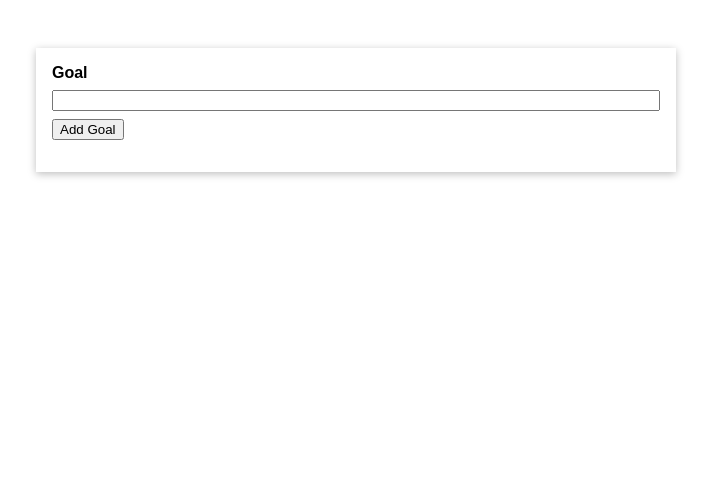
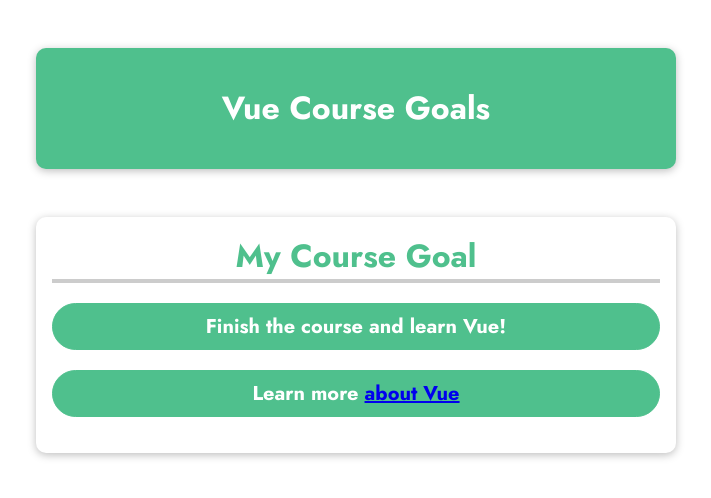
Before and after one commit to hebobibun/learning-vue, a plain HTML site: page index.html in a window 1280 px wide. Shown: the whole page, without its empty margins (284-995 px from the left). Drawn offline with nearby package versions, Linux system fonts and the light colour scheme.

Commit message:
DOM data binding

```diff
--- a/app.js
+++ b/app.js
@@ -1,30 +1,21 @@
-const { createApp } = Vue
-
-createApp({
+const app = Vue.createApp({
     data() {
         return {
-            goals: [],
-            enteredValue: '',
+            goalA: 'Finish the course and learn Vue!',
+            goalB: 'Master and build amazing Vue Apps!',
+            vueLink: 'https://vuejs.org'
         };
     },
     methods: {
-        addGoal() {
-            this.goals.push(this.enteredValue);
-            this.enteredValue = '';
+        outputGoal() {
+            const randomNum = Math.random();
+            if (randomNum < 0.5) {
+                return this.goalA;
+            } else {
+                return this.goalB;
+            }
         }
     }
-}).mount('#app');
+});
 
-// const buttonEl = document.querySelector('button');
-// const inputEl = document.querySelector('input');
-// const listEl = document.querySelector('ul');
-
-// function addGoal() {
-//     const enteredValue = inputEl.value;
-//     const listItemEl = document.createElement('li');
-//     listItemEl.textContent = enteredValue;
-//     listEl.appendChild(listItemEl);
-//     inputEl.value = '';
-// }
-
-// buttonEl.addEventListener('click', addGoal);
+app.mount('#user-goal');
--- a/index.html
+++ b/index.html
@@ -3,21 +3,24 @@
   <head>
     <meta charset="UTF-8" />
     <meta name="viewport" content="width=device-width, initial-scale=1.0" />
-    <title>A First App</title>
+    <title>Vue Basics</title>
+    <link
+      href="https://fonts.googleapis.com/css2?family=Jost:wght@400;700&display=swap"
+      rel="stylesheet"
+    />
     <link rel="stylesheet" href="styles.css" />
+    <script src="https://unpkg.com/vue@next" defer></script>
+    <script src="app.js" defer></script>
   </head>
   <body>
-    <div id="app">
-      <div>
-        <label for="goal">Goal</label>
-        <input type="text" id="goal" v-model="enteredValue"/>
-        <button @click="addGoal">Add Goal</button>
-      </div>
-      <ul>
-        <li v-for="goal in goals">{{ goal }}</li>
-      </ul>
-    </div>
-    <script src="https://unpkg.com/vue@3/dist/vue.global.js"></script>
-    <script src="app.js"></script>
+    <header>
+      <h1>Vue Course Goals</h1>
+    </header>
+    <section id="user-goal">
+      <h2>My Course Goal</h2>
+      <!-- <p v-html="outputGoal()"></p> -->
+      <p>{{ outputGoal() }}</p>
+      <p>Learn more <a v-bind:href="vueLink">about Vue</a></p>
+    </section>
   </body>
 </html>
--- a/styles.css
+++ b/styles.css
@@ -3,38 +3,76 @@
 }
 
 html {
-  font-family: sans-serif;
+  font-family: 'Jost', sans-serif;
 }
 
 body {
   margin: 0;
 }
 
-#app {
+header {
+  box-shadow: 0 2px 8px rgba(0, 0, 0, 0.26);
   margin: 3rem auto;
+  border-radius: 10px;
+  padding: 1rem;
+  background-color: #4fc08d;
+  color: white;
+  text-align: center;
+  width: 90%;
   max-width: 40rem;
-  padding: 1rem;
-  box-shadow: 0 2px 8px rgba(0, 0, 0, 0.26);
 }
 
-label, input {
-  margin-bottom: 0.5rem;
-  display: block;
-  width: 100%;
+#user-goal {
+  box-shadow: 0 2px 8px rgba(0, 0, 0, 0.26);
+  margin: 3rem auto;
+  border-radius: 10px;
+  padding: 1rem;
+  text-align: center;
+  width: 90%;
+  max-width: 40rem;
 }
 
-label {
-  font-weight: bold;
+#user-goal h2 {
+  font-size: 2rem;
+  border-bottom: 4px solid #ccc;
+  color: #4fc08d;
+  margin: 0 0 1rem 0;
 }
 
-ul {
-  list-style: none;
-  margin: 1rem 0;
-  padding: 0;
+#user-goal p {
+  font-size: 1.25rem;
+  font-weight: bold;
+  border: 1px solid #4fc08d;
+  background-color: #4fc08d;
+  color: white;
+  padding: 0.5rem;
+  border-radius: 25px;
 }
 
-li {
-  margin: 1rem 0;
-  padding: 1rem;
+#user-goal input {
+  font: inherit;
   border: 1px solid #ccc;
 }
+
+#user-goal input:focus {
+  outline: none;
+  border-color: #1b995e;
+  background-color: #d7fdeb;
+}
+
+#user-goal button {
+  font: inherit;
+  cursor: pointer;
+  border: 1px solid #ff0077;
+  background-color: #ff0077;
+  color: white;
+  padding: 0.05rem 1rem;
+  box-shadow: 1px 1px 2px rgba(0, 0, 0, 0.26);
+}
+
+#user-goal button:hover,
+#user-goal button:active {
+  background-color: #ec3169;
+  border-color: #ec3169;
+  box-shadow: 1px 1px 4px rgba(0, 0, 0, 0.26);
+}
```
